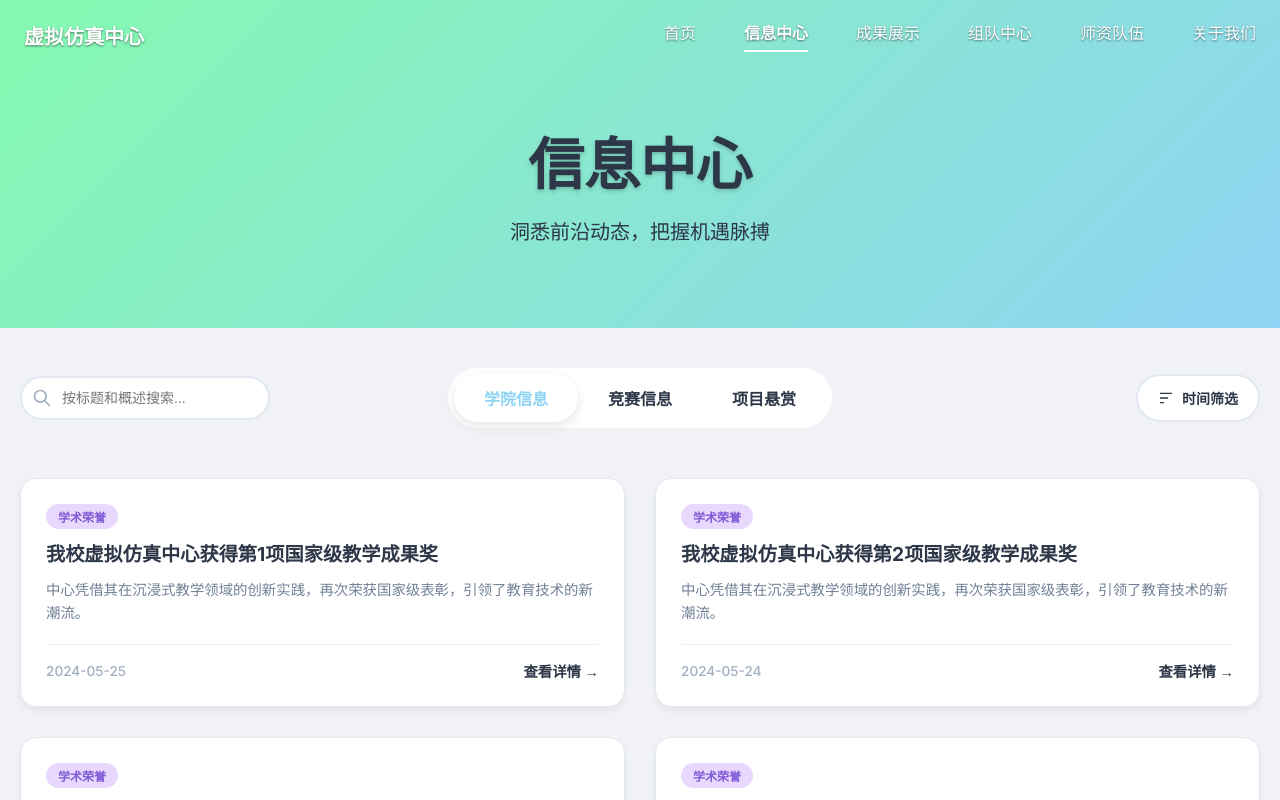
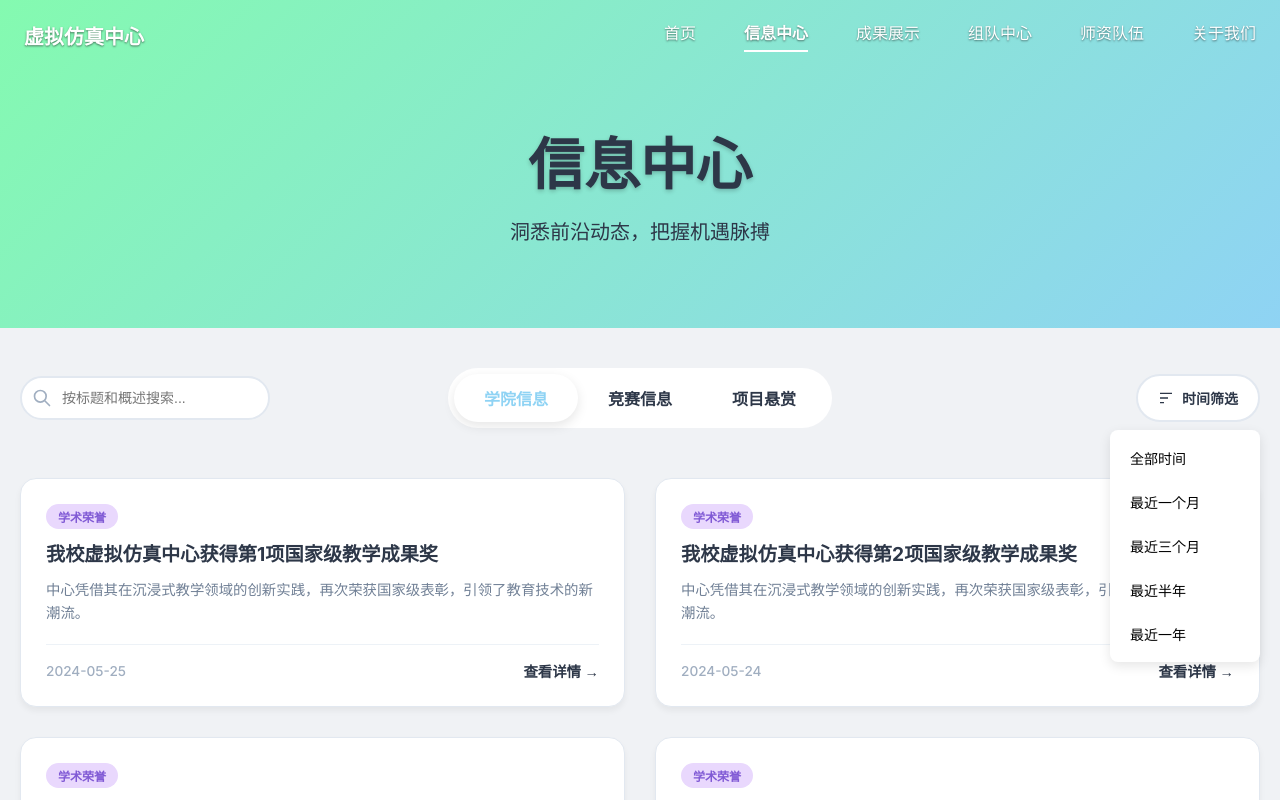
Before and after one commit to jinjie0703/virtual_simulation_center, a Vue app: page /information_center in a window 1280 px wide. Both pictures are taken after a click on the button "时间筛选". Shown: the top 800 px of the page. Built offline with nearby package versions, Linux system fonts and the light colour scheme.

Commit message:
修复搜索和筛选的逻辑

```diff
--- a/src/components/information_center/InfoCenter.vue
+++ b/src/components/information_center/InfoCenter.vue
@@ -5,6 +5,7 @@
     <InfoTabs
       :tabs="tabs"
       :active-tab="activeTab"
+      :search-query="searchKeyword"
       @update:activeTab="changeTab"
       @search="onSearch"
       @time-filter="onTimeFilter"
@@ -53,19 +54,11 @@ const scrollToTop = () => {
   })
 }
 
-const currentItems = computed(() => allData.value[activeTab.value] || [])
-
-const totalPages = computed(() => Math.ceil(currentItems.value.length / itemsPerPage))
-
-const paginatedItems = computed(() => {
-  const start = (currentPage.value - 1) * itemsPerPage
-  const end = start + itemsPerPage
-  return currentItems.value.slice(start, end)
-})
-
 const changeTab = (tabId) => {
   activeTab.value = tabId
   currentPage.value = 1
+  searchKeyword.value = ''
+  timeFilter.value = 'all'
   scrollToTop()
 }
 
@@ -78,43 +71,76 @@ const goToPage = (page) => {
 
 // --- 搜索和筛选的状态 ---
 const searchKeyword = ref('')
+const timeFilter = ref('all') // 'all', 'oneMonth', 'threeMonths', 'sixMonths', 'oneYear'
 const sortOrder = ref('desc') // 'desc' = 降序 (最新), 'asc' = 升序 (最旧)
 
 // --- 事件处理函数 ---
-// 当 InfoTabs 的搜索框输入时，这个函数会被调用
 const onSearch = (keyword) => {
   searchKeyword.value = keyword
+  currentPage.value = 1
 }
 
-// 当 InfoTabs 的时间筛选按钮点击时，这个函数会被调用
-const onTimeFilter = () => {
-  // 切换排序顺序
-  sortOrder.value = sortOrder.value === 'desc' ? 'asc' : 'desc'
+const onTimeFilter = (filterValue) => {
+  timeFilter.value = filterValue
+  currentPage.value = 1
 }
 
 // --- 核心逻辑：使用计算属性动态生成列表 ---
 const filteredAndSortedItems = computed(() => {
-  // a. 先根据 activeTab 筛选
   let items = allData.value[activeTab.value] || []
 
-  // b. 再根据搜索关键词筛选
+  // 1. 标准化数据，统一日期字段为 effectiveDate，并修正搜索字段
+  let normalizedItems = items.map((item) => ({
+    ...item,
+    effectiveDate: new Date(item.date || item.deadline),
+  }))
+
+  // 2. 搜索筛选
   if (searchKeyword.value) {
     const lowerCaseKeyword = searchKeyword.value.toLowerCase()
-    items = items.filter(
+    normalizedItems = normalizedItems.filter(
       (item) =>
         item.title.toLowerCase().includes(lowerCaseKeyword) ||
-        item.overview.toLowerCase().includes(lowerCaseKeyword),
+        (item.summary && item.summary.toLowerCase().includes(lowerCaseKeyword)),
     )
   }
 
-  // c. 最后根据时间排序
-  items.sort((a, b) => {
-    const dateA = new Date(a.date)
-    const dateB = new Date(b.date)
-    return sortOrder.value === 'desc' ? dateB - dateA : dateA - dateB
+  // 3. 时间筛选
+  if (timeFilter.value !== 'all') {
+    const now = new Date()
+    const cutoffDate = new Date()
+    let monthsToSubtract = 0
+
+    if (timeFilter.value === 'oneMonth') monthsToSubtract = 1
+    if (timeFilter.value === 'threeMonths') monthsToSubtract = 3
+    if (timeFilter.value === 'sixMonths') monthsToSubtract = 6
+    if (timeFilter.value === 'oneYear') monthsToSubtract = 12
+
+    if (monthsToSubtract > 0) {
+      cutoffDate.setMonth(now.getMonth() - monthsToSubtract)
+      // 筛选时，确保日期在截止日期和当前时间之间
+      normalizedItems = normalizedItems.filter(
+        (item) => item.effectiveDate >= cutoffDate && item.effectiveDate <= now,
+      )
+    }
+  }
+
+  // 4. 时间排序
+  normalizedItems.sort((a, b) => {
+    return sortOrder.value === 'desc'
+      ? b.effectiveDate - a.effectiveDate
+      : a.effectiveDate - b.effectiveDate
   })
 
-  return items
+  return normalizedItems
+})
+
+const totalPages = computed(() => Math.ceil(filteredAndSortedItems.value.length / itemsPerPage))
+
+const paginatedItems = computed(() => {
+  const start = (currentPage.value - 1) * itemsPerPage
+  const end = start + itemsPerPage
+  return filteredAndSortedItems.value.slice(start, end)
 })
 </script>
 
--- a/src/components/information_center/InfoTabs.vue
+++ b/src/components/information_center/InfoTabs.vue
@@ -4,8 +4,8 @@
     <!-- 搜索框 -->
     <div class="search-box">
       <input
-        v-model="searchKeyword"
-        @input="handleSearch"
+        :value="searchQuery"
+        @input="emit('search', $event.target.value)"
         type="text"
         placeholder="按标题和概述搜索..."
         class="search-input"
@@ -40,38 +40,66 @@
       </button>
     </div>
 
-    <!-- 时间筛选按钮 -->
-    <div class="filter-box">
-      <button @click="handleTimeFilter" class="filter-btn">
+    <!-- 时间筛选 -->
+    <div class="filter-box" ref="filterBoxRef">
+      <button @click="toggleDropdown" class="filter-btn">
         <svg class="filter-icon" viewBox="0 0 24 24" fill="none" xmlns="http://www.w3.org/2000/svg">
           <path d="M3 4H21V6H3V4ZM3 11H15V13H3V11ZM3 18H9V20H3V18Z" fill="currentColor" />
         </svg>
-        时间筛选
+        {{ selectedFilterLabel }}
       </button>
+      <transition name="dropdown">
+        <div v-if="isDropdownOpen" class="dropdown-menu">
+          <button
+            v-for="filter in timeFilters"
+            :key="filter.value"
+            @click="selectTimeFilter(filter)"
+            class="dropdown-item"
+          >
+            {{ filter.text }}
+          </button>
+        </div>
+      </transition>
     </div>
   </div>
 </template>
 
 <script setup>
-import { ref, watch, onMounted, nextTick } from 'vue'
+import { ref, watch, onMounted, nextTick, onBeforeUnmount } from 'vue'
 
 const props = defineProps({
   tabs: Array,
   activeTab: String,
+  searchQuery: String,
 })
 const emit = defineEmits(['update:activeTab', 'search', 'timeFilter'])
 
-// 搜索关键词
-const searchKeyword = ref('')
+// 时间筛选
+const filterBoxRef = ref(null)
+const isDropdownOpen = ref(false)
+const timeFilters = ref([
+  { value: 'all', text: '全部时间' },
+  { value: 'oneMonth', text: '最近一个月' },
+  { value: 'threeMonths', text: '最近三个月' },
+  { value: 'sixMonths', text: '最近半年' },
+  { value: 'oneYear', text: '最近一年' },
+])
+const selectedFilterLabel = ref('时间筛选')
 
-// 搜索处理函数
-const handleSearch = () => {
-  emit('search', searchKeyword.value)
+const toggleDropdown = () => {
+  isDropdownOpen.value = !isDropdownOpen.value
 }
 
-// 时间筛选处理函数
-const handleTimeFilter = () => {
-  emit('timeFilter')
+const selectTimeFilter = (filter) => {
+  selectedFilterLabel.value = filter.text
+  emit('timeFilter', filter.value)
+  isDropdownOpen.value = false
+}
+
+const handleClickOutside = (event) => {
+  if (filterBoxRef.value && !filterBoxRef.value.contains(event.target)) {
+    isDropdownOpen.value = false
+  }
 }
 
 // 1. 创建 Ref 来存储滑块的位置和宽度
@@ -100,23 +128,28 @@ const updateSlider = () => {
 // 4. 监听 activeTab 的变化，当它变化时更新滑块
 watch(
   () => props.activeTab,
-  () => {
+  (newTab, oldTab) => {
     updateSlider()
+    // 当 tab 切换时，重置筛选
+    if (newTab !== oldTab) {
+      selectedFilterLabel.value = '时间筛选'
+    }
   },
 )
 
-// 5. 在组件挂载后，也需要立即设置一次滑块的初始位置
 onMounted(async () => {
-  // 使用 nextTick 确保 v-for 渲染完成，tabRefs 已经有值
   await nextTick()
   updateSlider()
-
-  // 立即设置滑块位置后，再添加过渡效果，避免初始加载时有动画
   await nextTick()
   const tabsEl = document.querySelector('.tabs')
   if (tabsEl) {
     tabsEl.style.setProperty('--slider-transition', 'all 0.4s cubic-bezier(0.4, 0, 0.2, 1)')
   }
+  document.addEventListener('click', handleClickOutside)
+})
+
+onBeforeUnmount(() => {
+  document.removeEventListener('click', handleClickOutside)
 })
 </script>
 
@@ -168,6 +201,7 @@ onMounted(async () => {
   right: 0;
   display: flex;
   align-items: center;
+  z-index: 10; /* 确保下拉菜单在最上层 */
 }
 
 .filter-btn {
@@ -185,7 +219,8 @@ onMounted(async () => {
   transition: all 0.3s ease;
 }
 
-.filter-btn:hover {
+.filter-btn:hover,
+.filter-btn.active {
   border-color: #8fd3f4;
   color: #8fd3f4;
 }
@@ -234,4 +269,50 @@ onMounted(async () => {
 .tab-btn.active {
   color: #8fd3f4;
 }
+
+/* 下拉菜单样式 */
+.dropdown-menu {
+  position: absolute;
+  top: calc(100% + 8px);
+  right: 0;
+  background-color: white;
+  border-radius: 8px;
+  box-shadow: 0 4px 12px rgba(0, 0, 0, 0.1);
+  padding: 8px;
+  display: flex;
+  flex-direction: column;
+  gap: 4px;
+  width: 150px;
+}
+
+.dropdown-item {
+  width: 100%;
+  padding: 10px 12px;
+  border: none;
+  background-color: transparent;
+  text-align: left;
+  font-size: 14px;
+  border-radius: 6px;
+  cursor: pointer;
+  transition:
+    background-color 0.2s ease,
+    color 0.2s ease;
+}
+
+.dropdown-item:hover {
+  background-color: #f0f2f5;
+  color: #8fd3f4;
+}
+
+/* 下拉菜单过渡动画 */
+.dropdown-enter-active,
+.dropdown-leave-active {
+  transition: all 0.2s ease-out;
+}
+
+.dropdown-enter-from,
+.dropdown-leave-to {
+  opacity: 0;
+  transform: translateY(-10px);
+}
 </style>
```
